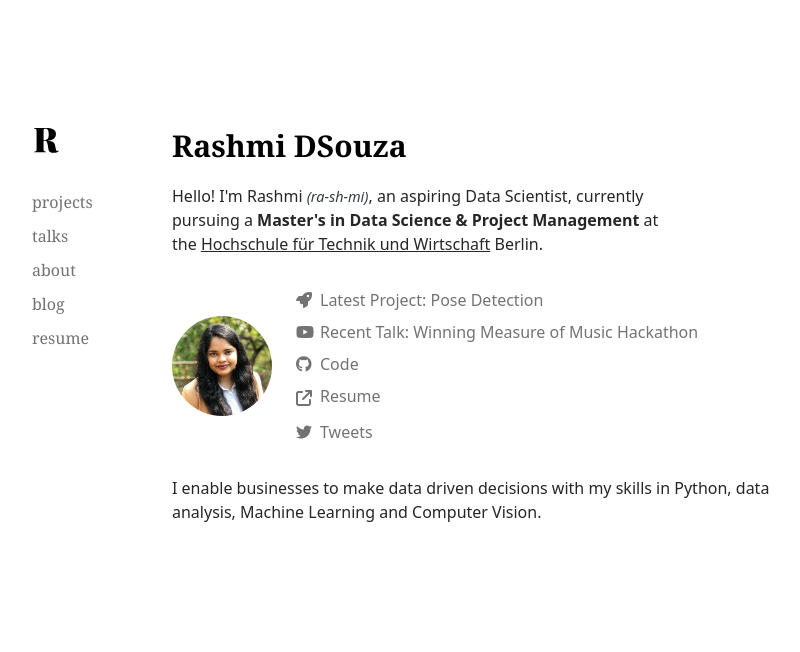
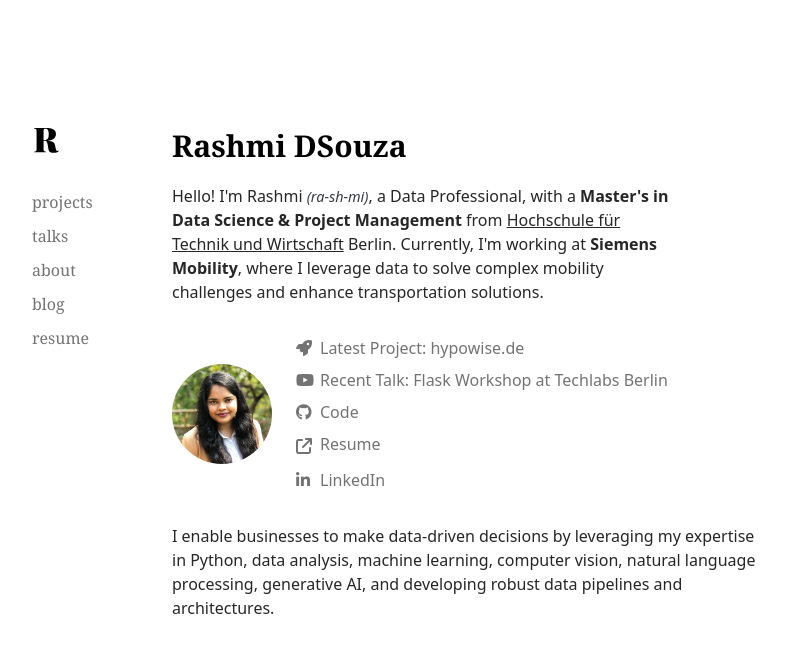
Before and after one commit to rashmi-carol-dsouza/portfolio, a Next.js app: page / in a window 1280 px wide. Shown: the top 652 px of the page, without its empty margins (170-970 px from the left). Built offline with nearby package versions, Linux system fonts and the light colour scheme.

Commit message:
Updating talks and landing page

```diff
--- a/src/app/page.tsx
+++ b/src/app/page.tsx
@@ -22,20 +22,20 @@ export default async function HomePage() {
         />
         <div className="mt-8 md:mt-0 ml-0 md:ml-6 space-y-2 text-neutral-500">
           <Link
-            href="/projects/pose-genie"
+            href="https://hypowise.de/"
             className="flex items-center gap-2"
           >
             <i className="fa-solid fa-rocket h-4 w-4"></i>
-            Latest Project: Pose Detection
+            Latest Project: hypowise.de
           </Link>
           <a
             rel="noopener noreferrer"
             target="_blank"
-            href="https://www.youtube.com/live/BfS71B6Lxfs?feature=share"
+            href="https://youtu.be/0gpuX0jPP1s"
             className="flex items-center gap-2"
           >
             <i className="fa-brands fa-youtube h-4 w-4"></i>
-            Recent Talk: Winning Measure of Music Hackathon
+            Recent Talk: Flask Workshop at Techlabs Berlin
           </a>
           <a
             rel="noopener noreferrer"
@@ -58,11 +58,11 @@ export default async function HomePage() {
           <a
             rel="noopener noreferrer"
             target="_blank"
-            href="https://twitter.com/rashmi_carol"
+            href="https://www.linkedin.com/in/rashmi-carol-dsouza/"
             className="flex items-center gap-2"
           >
-            <i className="fa-brands fa-twitter h-4 w-4"></i>
-            Tweets
+            <i className="fa-brands fa-linkedin-in h-4 w-4"></i>
+            LinkedIn
           </a>
         </div>
       </div>
--- a/src/components/About/About.tsx
+++ b/src/components/About/About.tsx
@@ -1,4 +1,3 @@
-
 // FIXME: Hardcoded Content
 import style from "./about.module.css";
 
@@ -7,17 +6,20 @@ const About = () => {
         <div className="my-5 text-neutral-800">
             <p className="max-w-[500px]">
                 Hello! I&apos;m Rashmi{" "}
-          <span className={style.phonetic}>(ra-sh-mi)</span>, an aspiring Data
-          Scientist, currently pursuing a{" "}
-          <b>Master&apos;s in Data Science & Project Management</b> at the{" "}
+                <span className={style.phonetic}>(ra-sh-mi)</span>, a Data
+                Professional, with a{" "}
+                <b>Master&apos;s in Data Science & Project Management</b> from{" "}
                 <a
                     className={style.anchor}
                     href="https://mpmd.htw-berlin.de/"
                     target="_blank"
+                    rel="noopener noreferrer"
                 >
                     Hochschule für Technik und Wirtschaft
                 </a>{" "}
-          Berlin.
+                Berlin. Currently, I&apos;m working at{" "}
+                <b>Siemens Mobility</b>, where I leverage data to solve complex
+                mobility challenges and enhance transportation solutions.
             </p>
         </div>
     );
--- a/src/components/Bio.tsx
+++ b/src/components/Bio.tsx
@@ -2,8 +2,9 @@ const Bio = () => {
     return (
       <div className="my-5 max-w-[600px] text-neutral-800">
         <p>
-          I enable businesses to make data driven decisions with my skills in
-          Python, data analysis, Machine Learning and Computer Vision.
+        I enable businesses to make data-driven decisions by leveraging my expertise in Python,
+        data analysis, machine learning, computer vision, natural language processing,
+        generative AI, and developing robust data pipelines and architectures.
         </p>
       </div>
     );
```
Also changed, not shown: src/app/talks/talks.json (+16 -2 lines). Lines whose indentation alone changed are shown as unchanged.
